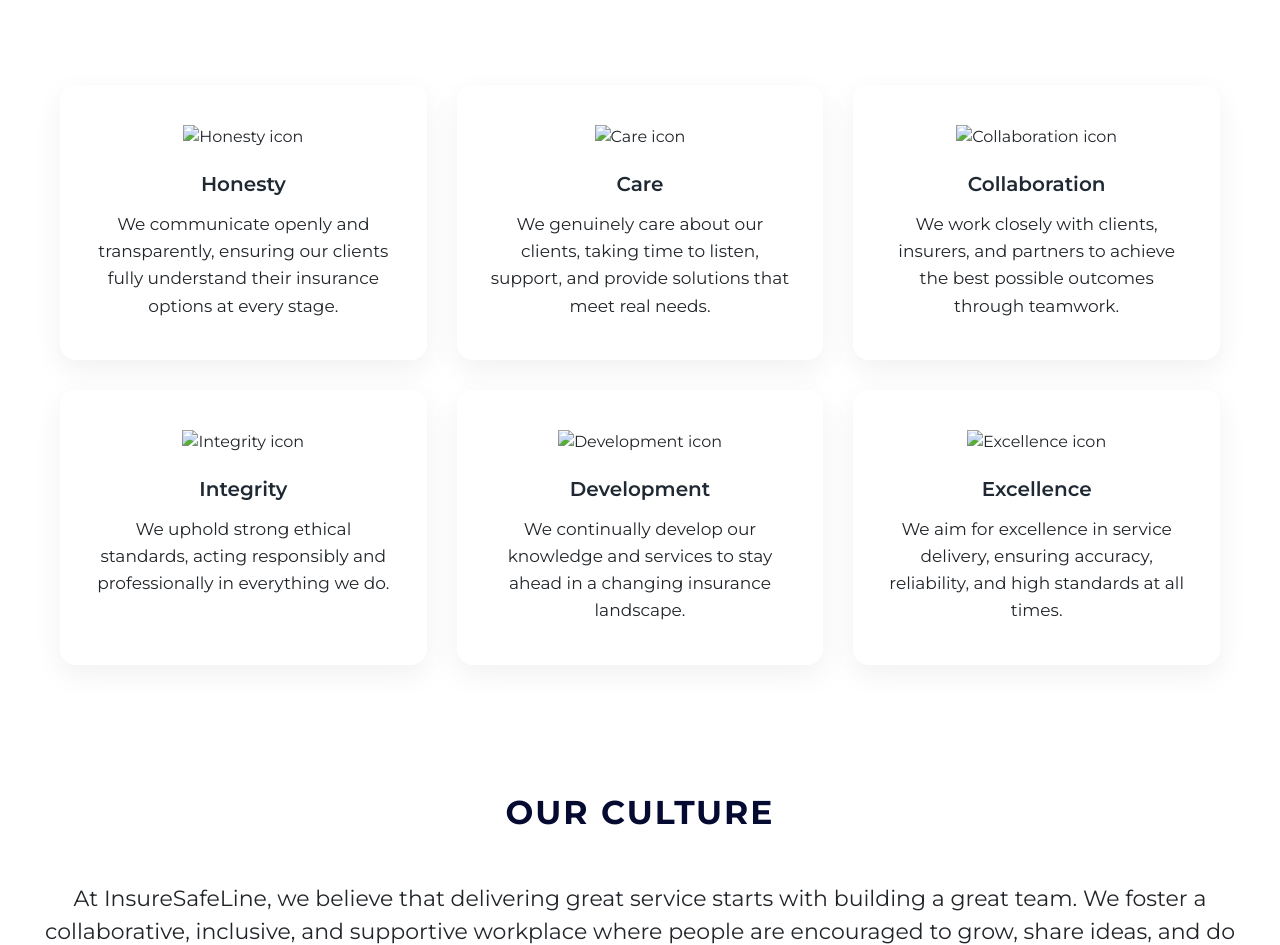
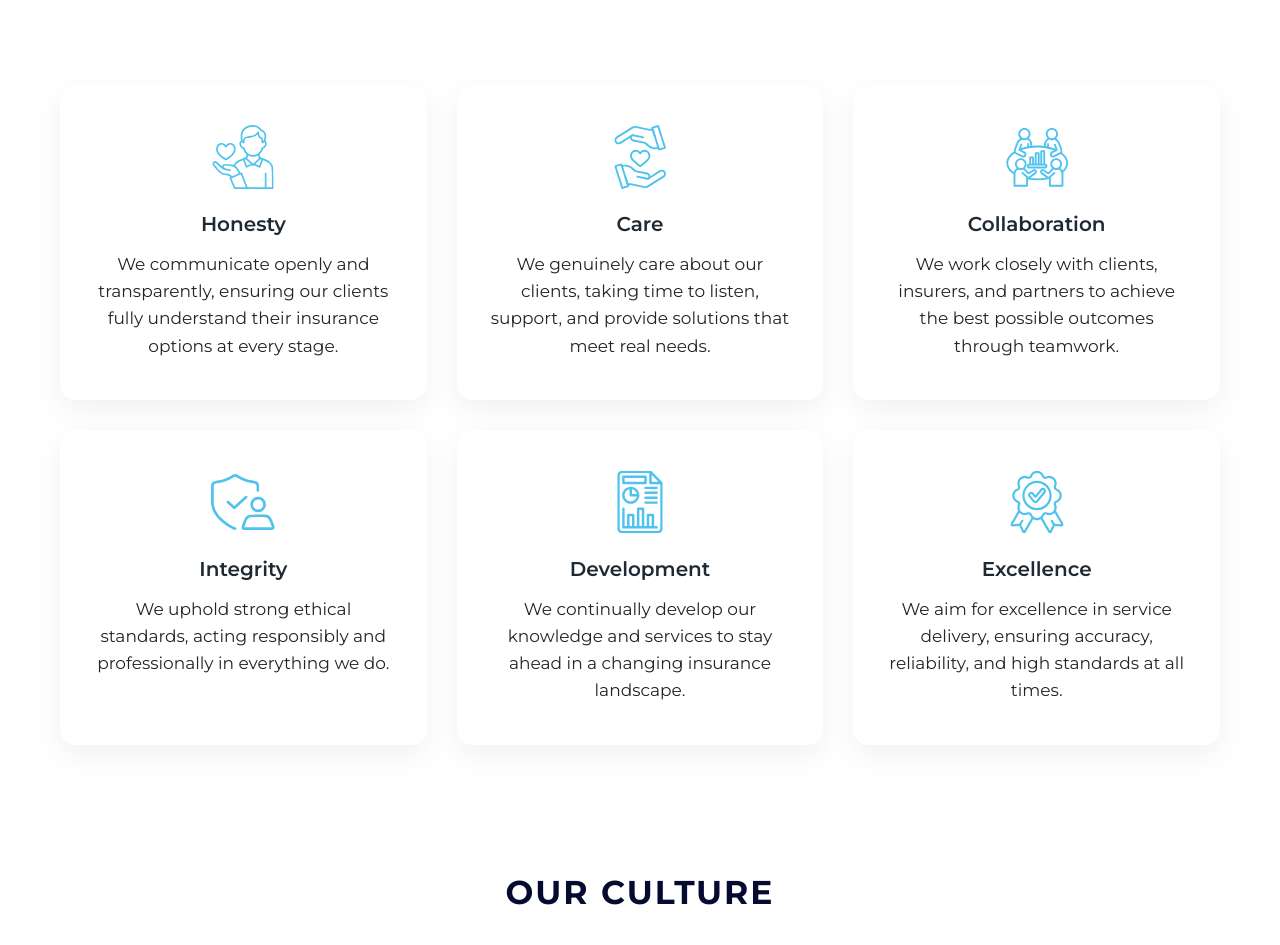
Before and after one commit to Wonski312/InsuranceWebsite, a website: page about-us.html in a window 1280 px wide. Shown: the part 1262-2207 px from the top of the page. Drawn offline with nearby package versions, Linux system fonts and the light colour scheme; the site is published under a folder, as on GitHub Pages, so addresses that start at the root find nothing; files whose address does not match are found by name; a web font is replaced by a local one.

Commit message:
Add files via upload
updated url

```diff
--- a/about-us.html
+++ b/about-us.html
@@ -172,7 +172,7 @@
         <div class="ourValues__boxes">
 
             <div class="ourValues__box">
-                <img class="ourValues__box-img" src="/dist/img/honestyIcon-min.svg" alt="Honesty icon">
+                <img class="ourValues__box-img" src="./dist/img/honestyIcon-min.svg" alt="Honesty icon">
                 <div class="ourValues__box-header">Honesty</div>
                 <div class="ourValues__box-text">
                     We communicate openly and transparently, ensuring our clients fully understand their insurance
@@ -181,7 +181,7 @@
             </div>
 
             <div class="ourValues__box">
-                <img class="ourValues__box-img" src="/dist/img/care-min.svg" alt="Care icon">
+                <img class="ourValues__box-img" src="./dist/img/care-min.svg" alt="Care icon">
                 <div class="ourValues__box-header">Care</div>
                 <div class="ourValues__box-text">
                     We genuinely care about our clients, taking time to listen, support, and provide solutions that meet
@@ -190,7 +190,7 @@
             </div>
 
             <div class="ourValues__box">
-                <img class="ourValues__box-img" src="/dist/img/colaboration-min.svg" alt="Collaboration icon">
+                <img class="ourValues__box-img" src="./dist/img/colaboration-min.svg" alt="Collaboration icon">
                 <div class="ourValues__box-header">Collaboration</div>
                 <div class="ourValues__box-text">
                     We work closely with clients, insurers, and partners to achieve the best possible outcomes through
@@ -199,7 +199,7 @@
             </div>
 
             <div class="ourValues__box">
-                <img class="ourValues__box-img" src="/dist/img/integrity-min.svg" alt="Integrity icon">
+                <img class="ourValues__box-img" src="./dist/img/integrity-min.svg" alt="Integrity icon">
                 <div class="ourValues__box-header">Integrity</div>
                 <div class="ourValues__box-text">
                     We uphold strong ethical standards, acting responsibly and professionally in everything we do.
@@ -207,7 +207,7 @@
             </div>
 
             <div class="ourValues__box">
-                <img class="ourValues__box-img" src="/dist/img/developement-min.svg" alt="Development icon">
+                <img class="ourValues__box-img" src="./dist/img/developement-min.svg" alt="Development icon">
                 <div class="ourValues__box-header">Development</div>
                 <div class="ourValues__box-text">
                     We continually develop our knowledge and services to stay ahead in a changing insurance landscape.
@@ -215,7 +215,7 @@
             </div>
 
             <div class="ourValues__box">
-                <img class="ourValues__box-img" src="/dist/img/excellence-min.svg" alt="Excellence icon">
+                <img class="ourValues__box-img" src="./dist/img/excellence-min.svg" alt="Excellence icon">
                 <div class="ourValues__box-header">Excellence</div>
                 <div class="ourValues__box-text">
                     We aim for excellence in service delivery, ensuring accuracy, reliability, and high standards at all
```
